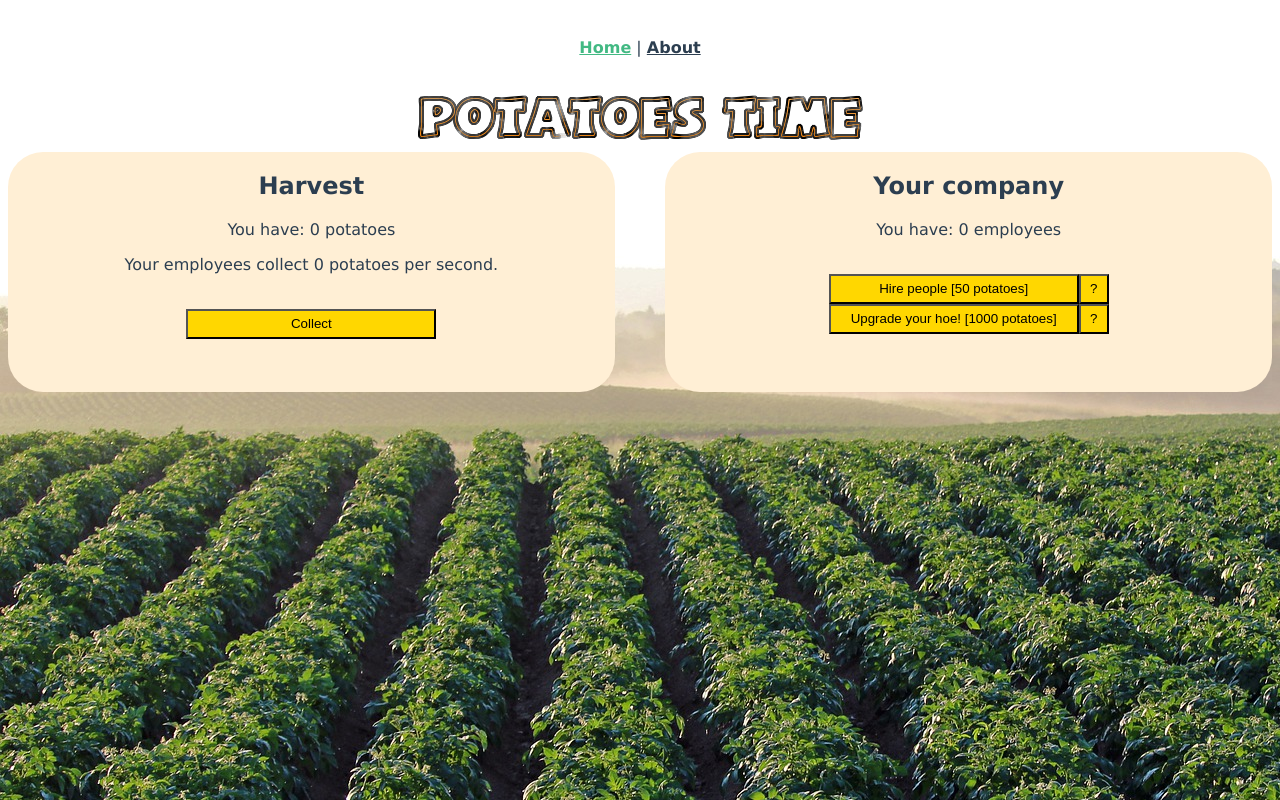
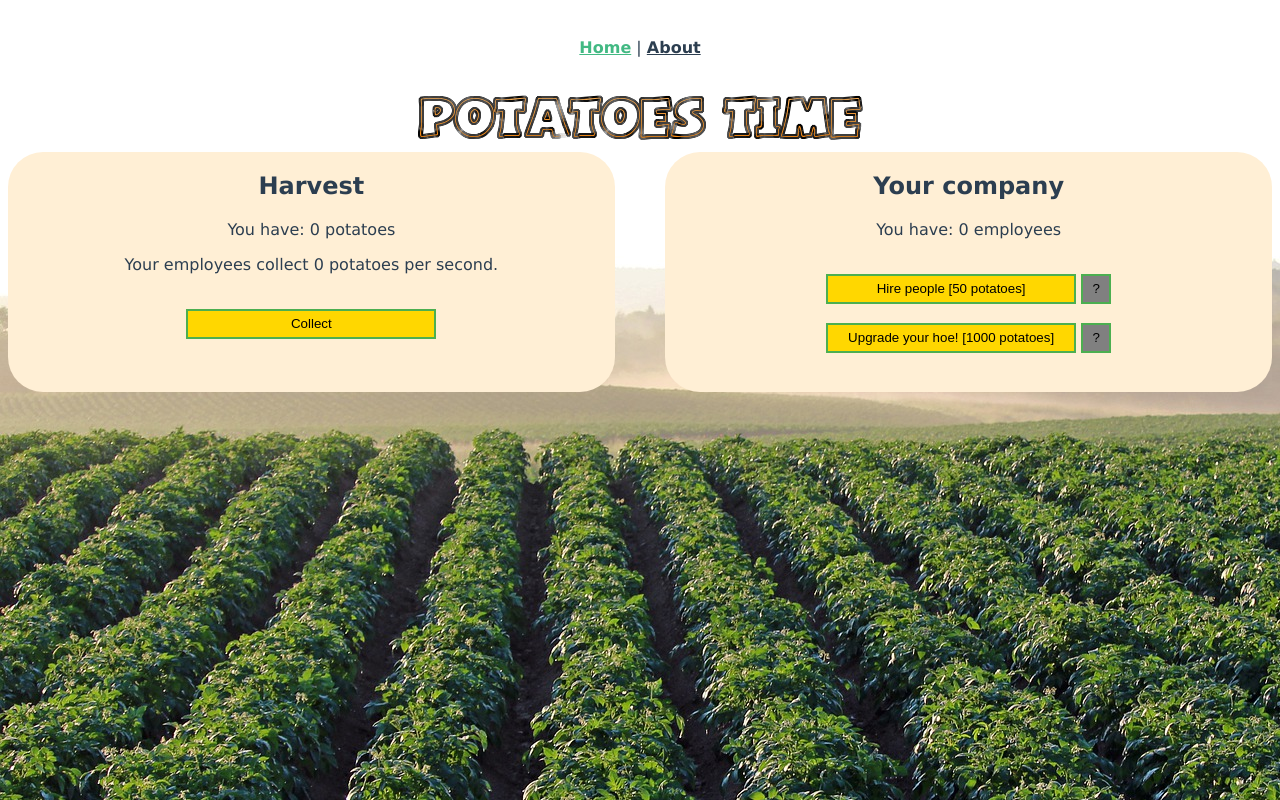
Before and after one commit to SqrtLewy/clicker-game-vue.js, a Vue app: page / in a window 1280 px wide. Built offline with nearby package versions, Linux system fonts and the light colour scheme.

Commit message:
new button style

```diff
--- a/public/index.html
+++ b/public/index.html
@@ -3,7 +3,7 @@
   <head>
     <meta charset="utf-8">
     <meta http-equiv="X-UA-Compatible" content="IE=edge">
-    <meta name="viewport" content="width=device-width,initial-scale=1.0">
+	<meta name="viewport" content="width=device-width, initial-scale=1, shrink-to-fit=no">
     <link rel="icon" href="<%= BASE_URL %>favicon.ico">
     <title>Potatoes time - Clicker game</title>
   </head>
--- a/src/App.vue
+++ b/src/App.vue
@@ -9,7 +9,6 @@
 </template>
 
 <style lang="scss">
-
 body{
 background-image: url(assets/background.jpg);
 }
--- a/src/components/clicker.vue
+++ b/src/components/clicker.vue
@@ -14,9 +14,9 @@
 
 		<p>You have: {{ employees }} employees</p>
 		<br />
-		<button v-on:click="HirePeople">Hire people [50 potatoes]</button><button class="info" v-on:click="Info1">?</button>
-		<br />
-		<button v-on:click="UpgradeHoe">Upgrade your hoe! [1000 potatoes]</button><button class="info" v-on:click="Info2">?</button>
+		<button v-on:click="HirePeople" class="btn btn-primary">Hire people [50 potatoes]</button> <button class="info" v-on:click="Info1">?</button>
+		<br /> <br />
+		<button v-on:click="UpgradeHoe">Upgrade your hoe! [1000 potatoes]</button> <button class="info" v-on:click="Info2">?</button>
     </div>
 	</div>
 </template>
@@ -75,6 +75,7 @@ export default {
 </script>
 
 <style lang="scss" scoped>
+
 .ClickerGame {
   width: 100%;
   height: 400px;
@@ -97,13 +98,23 @@ button {
   background-color: #FFD700;
   width: 250px;
   height: 30px;
+  border: 2px solid #4CAF50;
+  transition-duration: 0.4s;
 
   &:hover {
-    background-color: #FFFF00;
+    background-color: #4CAF50;
+	border: 2px solid #FFD700;
+	box-shadow: 0px 0px 18px 2px rgba(0,0,0,0.75);
   }
 }
 .info {
   width: 30px;
   height: 30px;
+  background-color: gray;
+
+  &:hover{
+	background-color: darkgrey;
+	box-shadow: 0px 0px 18px 2px rgba(0,0,0,0.75);
+  }
 }
 </style>
```
Also changed, not shown: src/components/reload.vue (added, +22 -0 lines), package.json (line endings or trailing spaces), src/main.js (line endings or trailing spaces), src/router/index.js (line endings or trailing spaces), 1 other file (tests, documents, lock files or other folders).
